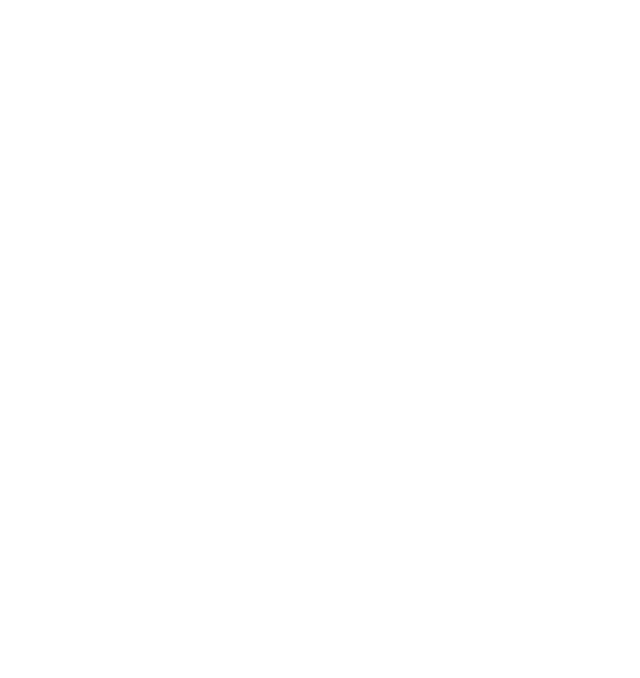
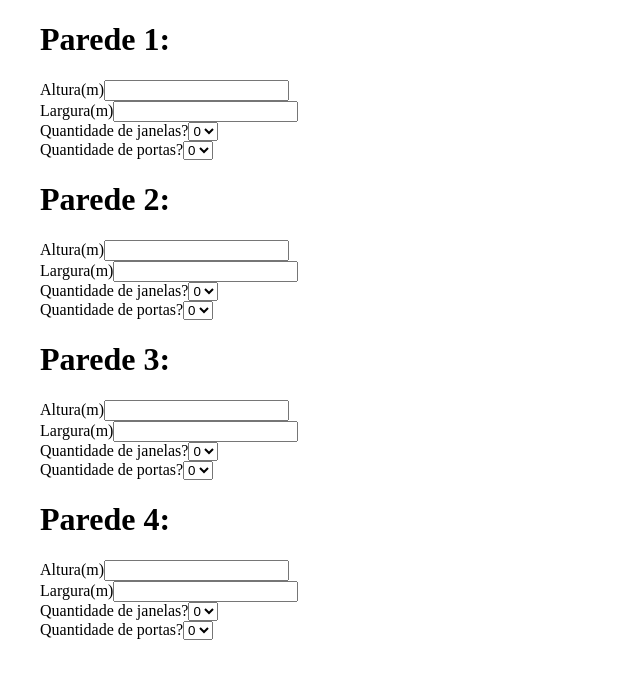
Before and after one commit to Fioravante1/calculate-paint, a Next.js app: page / in a window 1280 px wide. Shown: the top 678 px of the page, without its empty margins (0-640 px from the left). Built offline with nearby package versions, Linux system fonts and the light colour scheme.

Commit message:
feat: create formulario to calculate the amount of paint

```diff
--- a/src/components/Main/index.tsx
+++ /dev/null
@@ -1,8 +0,0 @@
-function Main() {
-  return (
-    <main>
-      <h1>Calculadora de Tinta</h1>
-    </main>
-  )
-}
-export default Main
--- /dev/null
+++ b/src/components/formCalculator/FormCalculator.tsx
@@ -0,0 +1,29 @@
+import InputWalls from './InputWalls'
+import InputWindowDoor from './InputWindowDoor'
+import styles from '../styles/formCalculator.module.scss'
+
+type Props = {
+  wallText: string
+}
+
+function FormCalculator({ wallText }: Props) {
+  const quantityWindonDoor = [0, 1, 2, 3, 4, 5]
+  return (
+    <>
+      <h1>{wallText}</h1>
+      <form className={styles.formCalculator}>
+        <InputWalls labelWall="Altura(m)" />
+        <InputWalls labelWall="Largura(m)" />
+        <InputWindowDoor
+          label="Quantidade de janelas?"
+          numberWindowDoor={quantityWindonDoor}
+        />
+        <InputWindowDoor
+          label="Quantidade de portas?"
+          numberWindowDoor={quantityWindonDoor}
+        />
+      </form>
+    </>
+  )
+}
+export default FormCalculator
--- /dev/null
+++ b/src/components/formCalculator/InputWalls.tsx
@@ -0,0 +1,14 @@
+type Props = {
+  labelWall: string
+}
+
+function InputWalls({ labelWall }: Props) {
+  return (
+    <label htmlFor="">
+      {labelWall}
+      <input type="number" />
+    </label>
+  )
+}
+
+export default InputWalls
--- /dev/null
+++ b/src/components/formCalculator/InputWindowDoor.tsx
@@ -0,0 +1,21 @@
+type Props = {
+  label: string
+  numberWindowDoor: number[]
+}
+
+function InputWindowDoor({ label, numberWindowDoor }: Props) {
+  return (
+    <label htmlFor="InputWindowDoor">
+      {label}
+      <select name="" id="InputWindowDoor">
+        {numberWindowDoor.map((valueWindowDoor) => (
+          <option key={valueWindowDoor} value={valueWindowDoor}>
+            {valueWindowDoor}
+          </option>
+        ))}
+      </select>
+    </label>
+  )
+}
+
+export default InputWindowDoor
--- /dev/null
+++ b/src/components/styles/formCalculator.module.scss
@@ -0,0 +1,4 @@
+.formCalculator {
+  display: flex;
+  flex-direction: column;
+}
--- a/src/pages/index.tsx
+++ b/src/pages/index.tsx
@@ -1,13 +1,13 @@
-import Head from 'next/head'
 import styles from '../../styles/Home.module.scss'
-import Main from '../components/Main'
+import FormCalculator from '../components/formCalculator/FormCalculator'
 
 export default function Home() {
   return (
     <div className={styles.container}>
-      <Head>
-        <Main />
-      </Head>
+      <FormCalculator wallText="Parede 1:" />
+      <FormCalculator wallText="Parede 2:" />
+      <FormCalculator wallText="Parede 3:" />
+      <FormCalculator wallText="Parede 4:" />
     </div>
   )
 }
```
Also changed, not shown: src/components/Main/test.tsx (deleted, +0 -12 lines), 1 other file (tests, documents, lock files or other folders).
